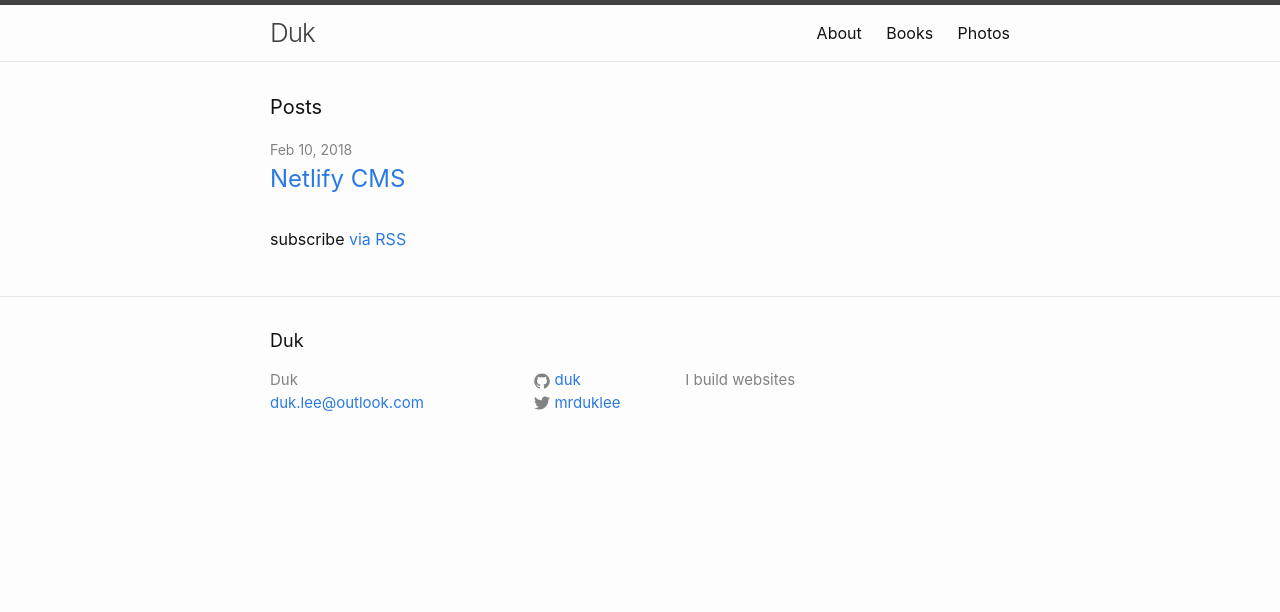
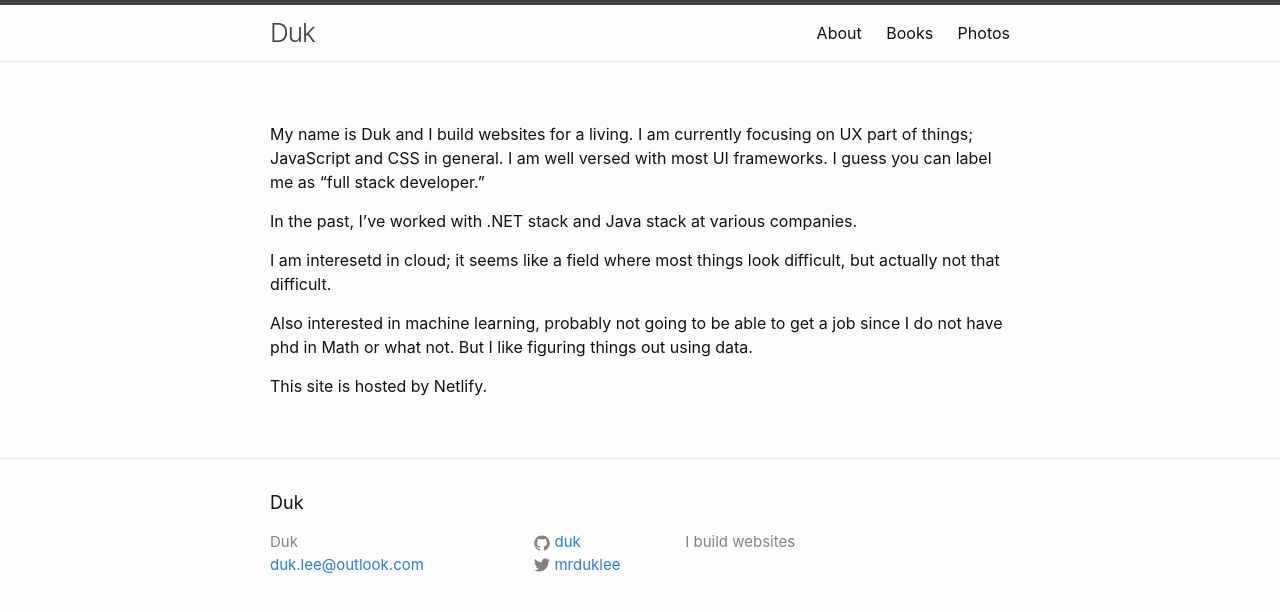
Before and after one commit to duk/dukleenet, a Jekyll site: the page built from index.md, in a window 1280 px wide. Shown: the top 612 px of the page. Built offline with Jekyll 4.4.1, drawn with Linux system fonts in a browser that asks for light colours.

```diff
--- a/_layouts/home.html
+++ b/_layouts/home.html
@@ -4,15 +4,13 @@
 
 <div class="home">
 
-  <h1 class="page-heading">Posts</h1>
+  <h1 class="page-heading">Tips</h1>
 
   {{ content }}
 
   <ul class="post-list">
     {% for post in site.posts %}
       <li>
-        <span class="post-meta">{{ post.date | date: "%b %-d, %Y" }}</span>
-
         <h2>
           <a class="post-link" href="{{ post.url | relative_url }}">{{ post.title | escape }}</a>
         </h2>
@@ -20,6 +18,4 @@
     {% endfor %}
   </ul>
 
-  <p class="rss-subscribe">subscribe <a href="{{ "/feed.xml" | relative_url }}">via RSS</a></p>
-
 </div>
--- a/index.md
+++ b/index.md
@@ -2,5 +2,15 @@
 # You don't need to edit this file, it's empty on purpose.
 # Edit theme's home layout instead if you wanna make some changes
 # See: https://jekyllrb.com/docs/themes/#overriding-theme-defaults
-layout: home
+layout: page
 ---
+My name is Duk and I build websites for a living. I am currently focusing on UX part of things; JavaScript and CSS in general. I am well versed with
+most UI frameworks. I guess you can label me as "full stack developer."
+
+In the past, I've worked with .NET stack and Java stack at various companies.
+
+I am interesetd in cloud; it seems like a field where most things look difficult, but actually not that difficult.
+
+Also interested in machine learning, probably not going to be able to get a job since I do not have phd in Math or what not. But I like figuring things out using data.
+
+This site is hosted by Netlify.
```
Also changed, not shown: _posts/2018-02-10-Netlify-CMS.md (deleted, +0 -8 lines).
